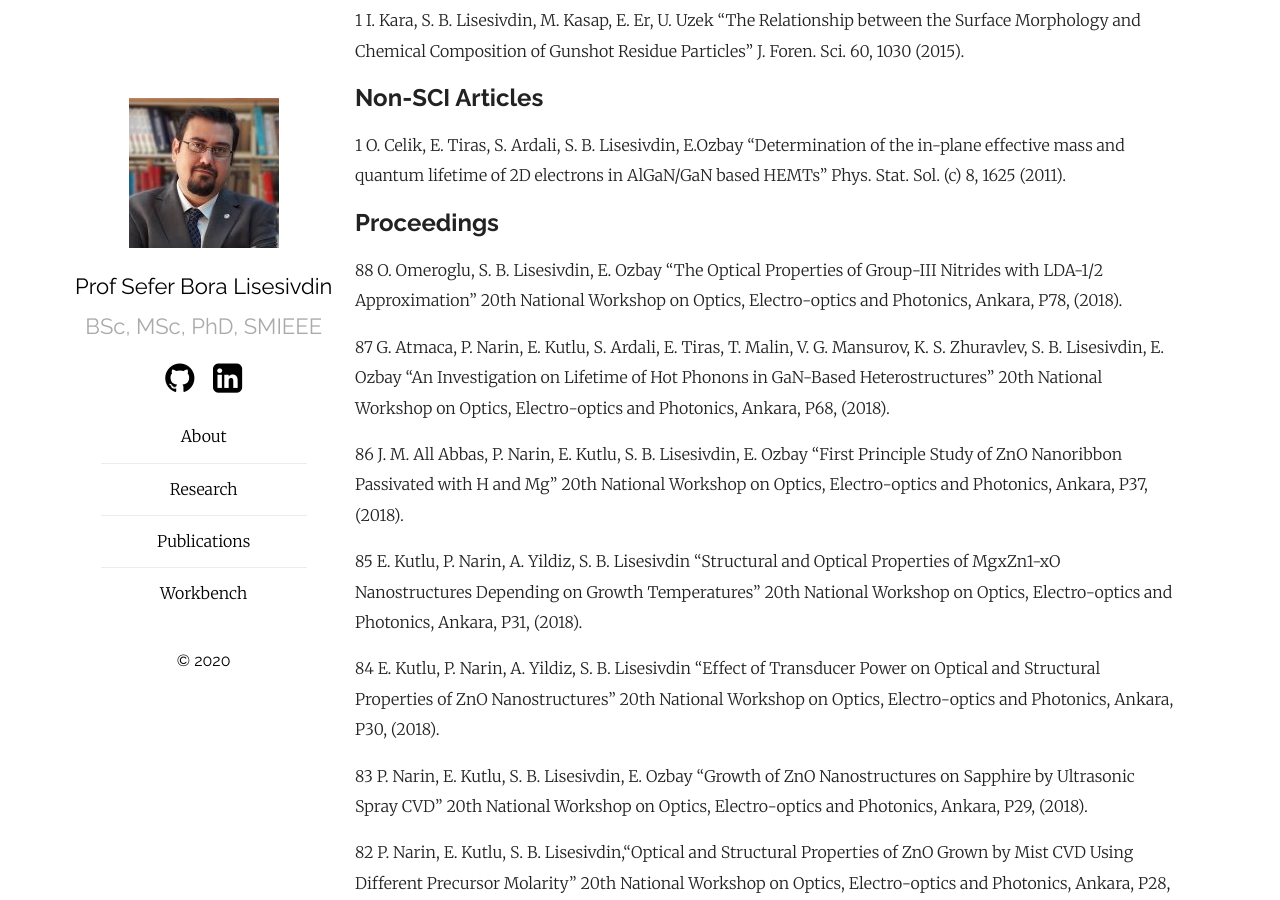
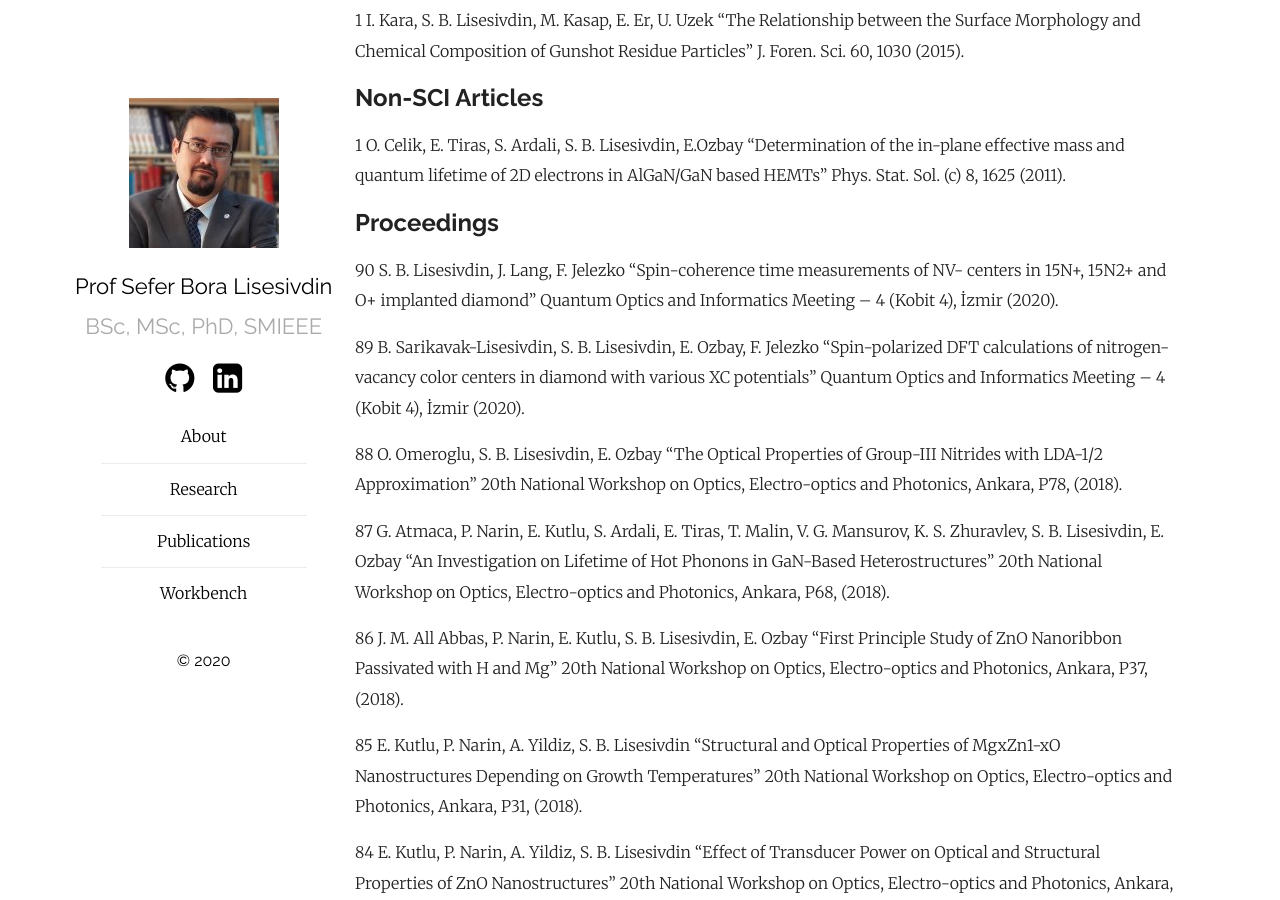
Before and after one commit to sblisesivdin/sblisesivdin.github.io, a Jekyll site: the page built from publications.md, in a window 1280 px wide and 900 px high, scrolled down 8794 px. Built offline with Jekyll 4.4.1, drawn with Linux system fonts in a browser that asks for light colours; our own code applies the rules of GitHub Pages for plain Markdown files; some of the changed text lies outside the part shown.

Commit message:
Update publications.md

```diff
--- a/publications.md
+++ b/publications.md
@@ -6,7 +6,7 @@ You can find accepted and submitted articles at the [recent studies](workbench.m
 
 ## Cites and h-index
 
-Cites:683, h-index:15 (from Web of Science as of October 2019).
+Cites:740, h-index:15 (from Web of Science as of May 2020).
 
 ## Selected Important Papers
 
@@ -184,6 +184,10 @@ Experimental Hall data that were carried out as a function of temperature (60–
 1   O. Celik, E. Tiras, S. Ardali, S. B. Lisesivdin, E.Ozbay “Determination of the in-plane effective mass and quantum lifetime of 2D electrons in AlGaN/GaN based HEMTs” Phys. Stat. Sol. (c) 8, 1625 (2011).
 
 ## Proceedings
+
+90	S. B. Lisesivdin, J. Lang, F. Jelezko “Spin-coherence time measurements of NV- centers in 15N+, 15N2+ and O+ implanted diamond” Quantum Optics and Informatics Meeting – 4 (Kobit 4), İzmir (2020).
+
+89 B. Sarikavak-Lisesivdin, S. B. Lisesivdin, E. Ozbay, F. Jelezko “Spin-polarized DFT calculations of nitrogen-vacancy color centers in diamond with various XC potentials” Quantum Optics and Informatics Meeting – 4 (Kobit 4), İzmir (2020).
 
 88	O. Omeroglu, S. B. Lisesivdin, E. Ozbay “The Optical Properties of Group-III Nitrides with LDA-1/2 Approximation” 20th National Workshop on Optics, Electro-optics and Photonics, Ankara, P78, (2018).
 
```
